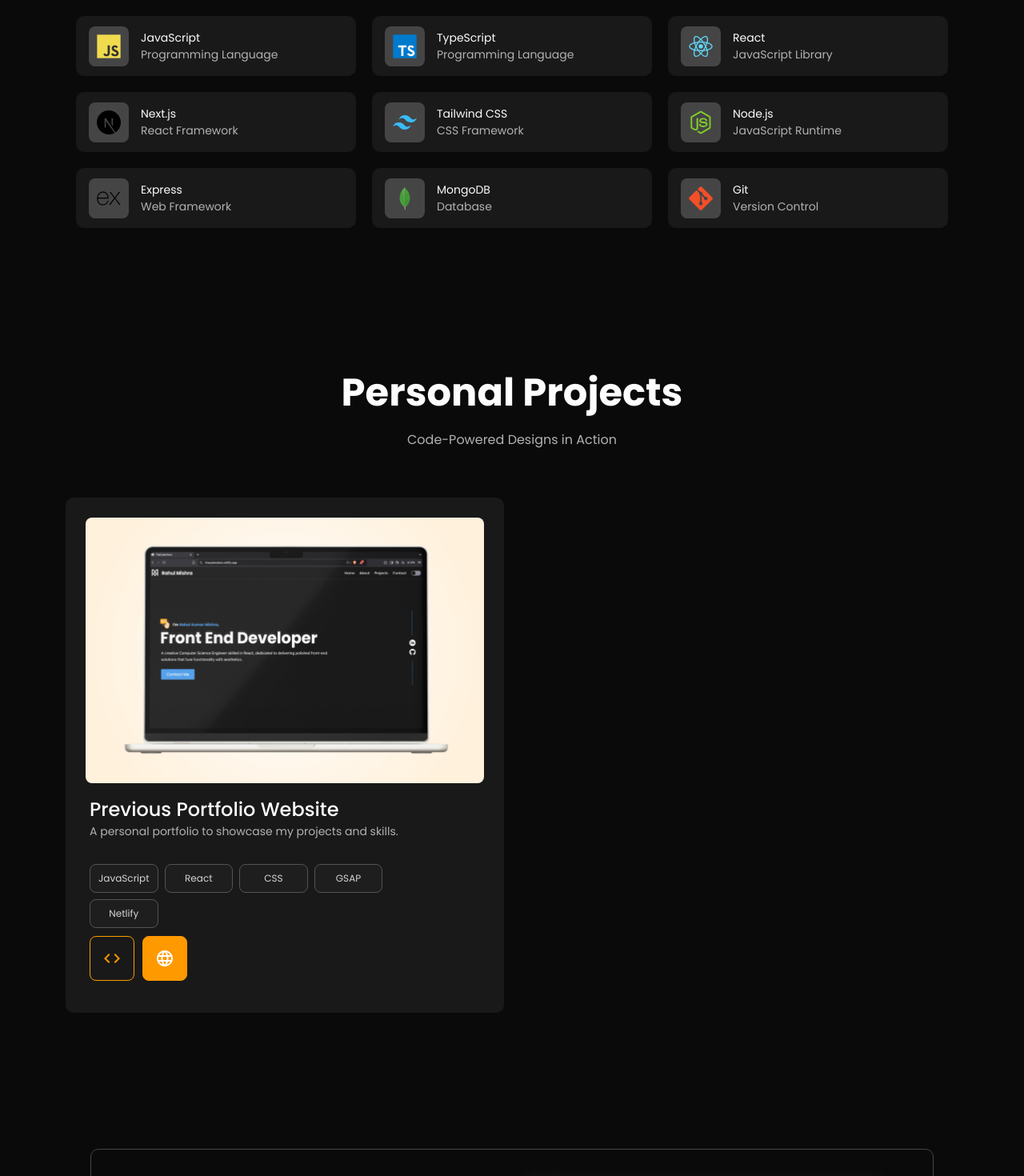
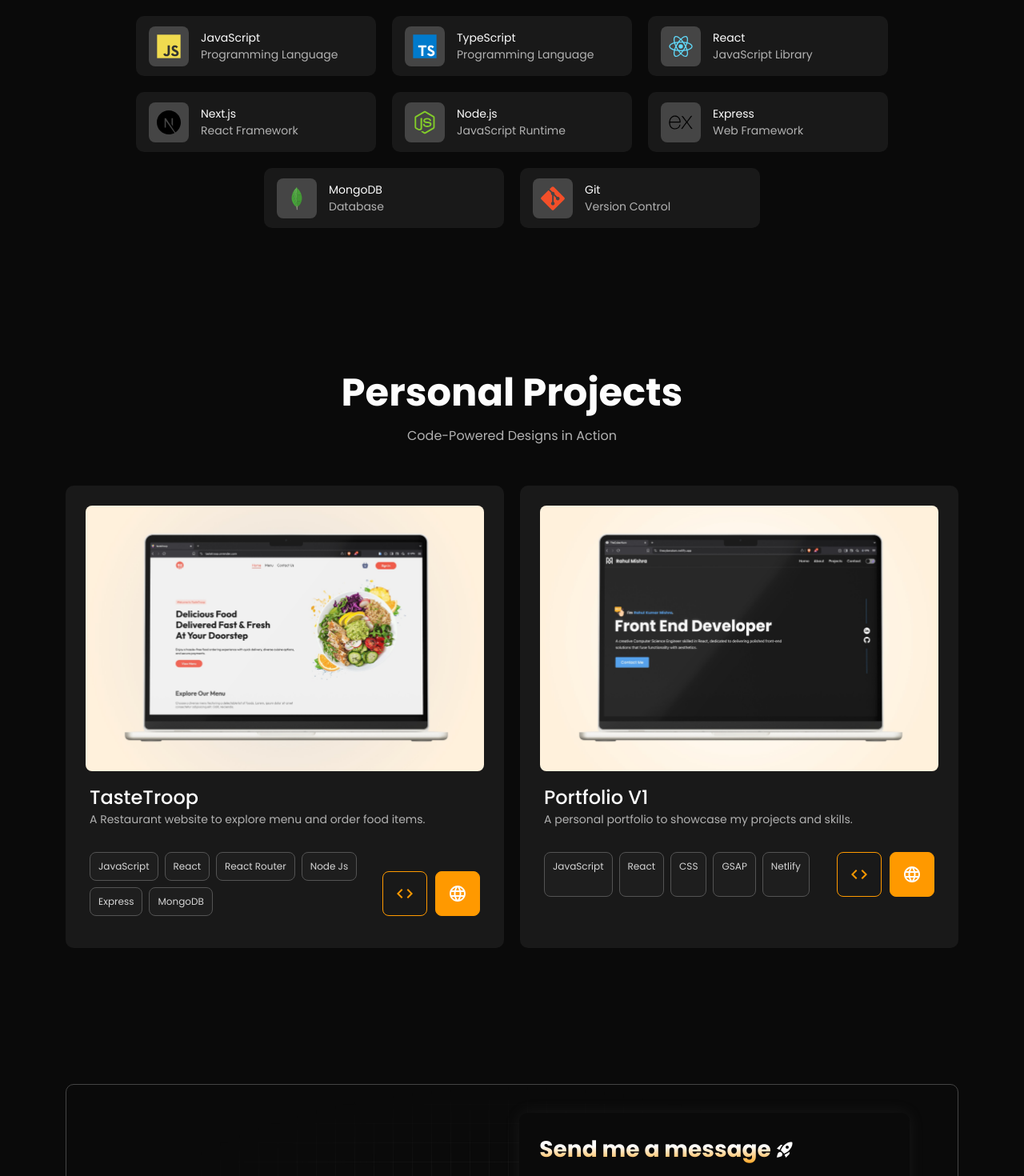
Before and after one commit to TheCyberAtom/PortFolio, a React (Vite) app: page / in a window 1280 px wide. Shown: the part 980-2450 px from the top of the page at 80% size. Built offline with nearby package versions, Linux system fonts and the light colour scheme.

Commit message:
Fixes: Styles Added: Project Item

```diff
--- a/src/components/Contact/Contact.css
+++ b/src/components/Contact/Contact.css
@@ -7,7 +7,7 @@
 }
 
 .contact-content {
-  width: 85%;
+  width: 90%;
   position: relative;
   overflow: hidden;
   display: flex;
@@ -42,7 +42,7 @@
 }
 
 .left-details h2 {
-  font-size: 1.5em;
+  font-size: 1.75em;
   font-weight: 500;
 }
 
@@ -77,7 +77,6 @@
 
 .left-socials {
   display: flex;
-  /* justify-content: center; */
   gap: 10px;
   color: var(--grey-color);
 }
@@ -110,9 +109,10 @@
 }
 
 .contact-content-right h2 {
+  font-size: 1.75rem;
   background: linear-gradient(
     to bottom,
-    var(--text-color) 50%,
+    var(--text-color) 40%,
     var(--primary-color) 100%
   );
   -webkit-background-clip: text;
@@ -155,7 +155,7 @@
   border-radius: 6px;
   font-size: 1.1rem;
   font-weight: 500;
-  margin: 5px 0px;
+  margin: 10px 0px;
 }
 
 .send-btn .send-icon {
--- a/src/components/Contact/Contact.jsx
+++ b/src/components/Contact/Contact.jsx
@@ -13,7 +13,7 @@
         className="contact-content"
         initial={{ opacity: 0 }}
         whileInView={{ opacity: 1, x: 0 }}
-        transition={{ duration: 3, delay: 0.1, ease: "easeOut" }}
+        transition={{ duration: 2, delay: 0.1, ease: "easeOut" }}
       >
         <div className="grid-mask"></div>
         <motion.div
--- a/src/components/Projects/Projects.css
+++ b/src/components/Projects/Projects.css
@@ -16,13 +16,13 @@
 .projects-content-title {
   font-size: 1.5em;
   font-weight: 500;
-  margin-bottom: 10px;
+  margin-bottom: 5px;
   text-align: center;
 }
 
 .projects-content-description {
   color: var(--grey-color);
-  margin-bottom: 20px;
+  margin-bottom: 10px;
 }
 
 .projects-content-items {
@@ -89,14 +89,12 @@
   width: 100%;
   justify-content: space-between;
   padding: 10px 0;
-  flex-wrap: wrap;
   margin-top: 10px;
 }
 
 .stacks {
-  display: grid;
-  grid-template-columns: repeat(4, minmax(0, 1fr));
-  align-items: center;
+  display: flex;
+  flex-wrap: wrap;
   gap: 8px;
   margin-top: 10px;
 }
--- a/src/components/Skills/Skills.css
+++ b/src/components/Skills/Skills.css
@@ -1,9 +1,13 @@
 .skills {
   width: 100%;
   padding: 20px;
+  display: flex;
+  align-items: center;
+  justify-content: center;
 }
 
 .skills-content {
+  width: 90%;
   display: flex;
   flex-direction: column;
   align-items: center;
@@ -35,7 +39,7 @@
   border: 1px solid transparent;
   border-radius: 10px;
   width: 100%;
-  max-width: 350px;
+  max-width: 300px;
   height: 75px;
   display: flex;
   align-items: center;
--- a/src/constants/projectConstant.js
+++ b/src/constants/projectConstant.js
@@ -1,9 +1,24 @@
 import PortfolioImg from "../assets/portfolio.jpeg";
+import TasteTroopImg from "../assets/tastetroop.jpeg";
 
 const projectsData = [
   {
     id: 1,
-    name: "Previous Portfolio Website",
+    name: "TasteTroop",
+    description: "A Restaurant website to explore menu and order food items.",
+    techStack: [
+      "JavaScript",
+      "React",
+      "React Router",
+      "Node Js",
+      "Express",
+      "MongoDB",
+    ],
+    image: TasteTroopImg,
+  },
+  {
+    id: 2,
+    name: "Portfolio V1",
     description: "A personal portfolio to showcase my projects and skills.",
     techStack: ["JavaScript", "React", "CSS", "GSAP", "Netlify"],
     image: PortfolioImg,
--- a/src/constants/skillConstant.js
+++ b/src/constants/skillConstant.js
@@ -42,12 +42,12 @@
   },
 
   // Styling and CSS Frameworks
-  {
-    id: 5,
-    name: "Tailwind CSS",
-    type: "CSS Framework",
-    image: TailwindIcon,
-  },
+  // {
+  //   id: 5,
+  //   name: "Tailwind CSS",
+  //   type: "CSS Framework",
+  //   image: TailwindIcon,
+  // },
 
   // Backend and Databases
   {
```
Also changed, not shown: src/assets/tastetroop.jpeg (added).
